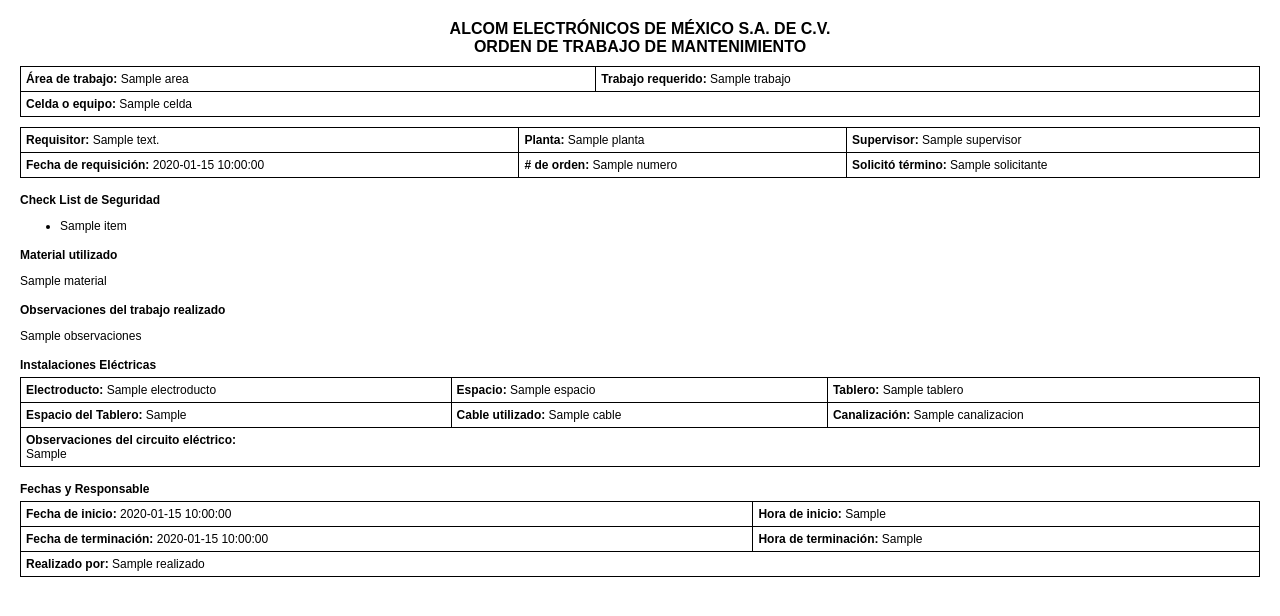
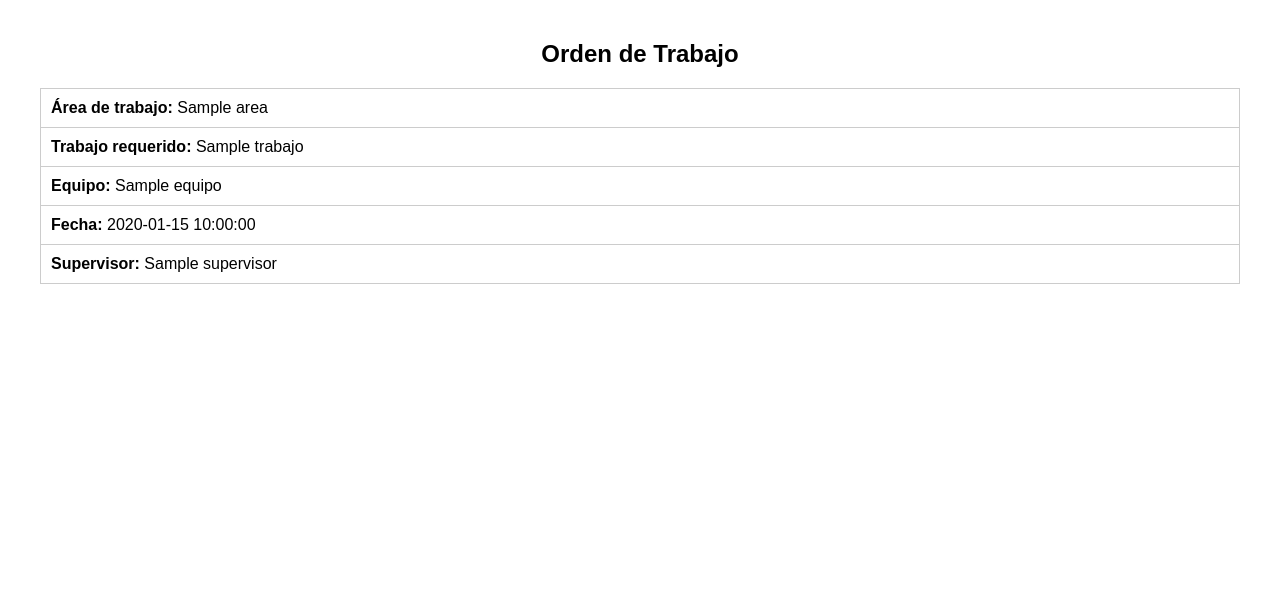
Before and after one commit to tenorio3g/Ordenes, a Flask app: template templates/pdf_template.html in a window 1280 px wide. Shown: the top 616 px of the page. Run offline with Flask 3, Linux system fonts and the light colour scheme; the template is opened without the code that fills it: most values are stand-ins (such as "Sample title", 1, 10 or a date in 2020).

Commit message:
Update pdf_template.html

```diff
--- a/templates/pdf_template.html
+++ b/templates/pdf_template.html
@@ -2,108 +2,22 @@
 <html lang="es">
 <head>
   <meta charset="UTF-8">
-  <title>Orden de Trabajo - PDF</title>
+  <title>Orden de Trabajo PDF</title>
   <style>
-    body {
-      font-family: Arial, sans-serif;
-      font-size: 12px;
-      margin: 20px;
-    }
-    .titulo {
-      text-align: center;
-      font-weight: bold;
-      font-size: 16px;
-      margin-bottom: 10px;
-    }
-    table {
-      width: 100%;
-      border-collapse: collapse;
-      margin-bottom: 10px;
-    }
-    td, th {
-      border: 1px solid #000;
-      padding: 5px;
-      vertical-align: top;
-    }
-    .seccion {
-      margin-top: 15px;
-      margin-bottom: 5px;
-      font-weight: bold;
-    }
+    body { font-family: Arial, sans-serif; margin: 40px; }
+    h2 { text-align: center; }
+    table { width: 100%; margin-top: 20px; border-collapse: collapse; }
+    td { padding: 10px; border: 1px solid #ccc; }
   </style>
 </head>
 <body>
-  <div class="titulo">
-    ALCOM ELECTRÓNICOS DE MÉXICO S.A. DE C.V.<br>
-    ORDEN DE TRABAJO DE MANTENIMIENTO
-  </div>
-
+  <h2>Orden de Trabajo</h2>
   <table>
-    <tr>
-      <td><strong>Área de trabajo:</strong> {{ orden.area }}</td>
-      <td><strong>Trabajo requerido:</strong> {{ orden.trabajo }}</td>
-    </tr>
-    <tr>
-      <td colspan="2"><strong>Celda o equipo:</strong> {{ orden.celda }}</td>
-    </tr>
-  </table>
-
-  <table>
-    <tr>
-      <td><strong>Requisitor:</strong> {{ orden.requisitor }}</td>
-      <td><strong>Planta:</strong> {{ orden.planta }}</td>
-      <td><strong>Supervisor:</strong> {{ orden.supervisor }}</td>
-    </tr>
-    <tr>
-      <td><strong>Fecha de requisición:</strong> {{ orden.fecha }}</td>
-      <td><strong># de orden:</strong> {{ orden.numero }}</td>
-      <td><strong>Solicitó término:</strong> {{ orden.solicitante }}</td>
-    </tr>
-  </table>
-
-  <div class="seccion">Check List de Seguridad</div>
-  <ul>
-    {% for item in orden.checklist %}
-      <li>{{ item }}</li>
-    {% endfor %}
-  </ul>
-
-  <div class="seccion">Material utilizado</div>
-  <p>{{ orden.material }}</p>
-
-  <div class="seccion">Observaciones del trabajo realizado</div>
-  <p>{{ orden.observaciones }}</p>
-
-  <div class="seccion">Instalaciones Eléctricas</div>
-  <table>
-    <tr>
-      <td><strong>Electroducto:</strong> {{ orden.electroducto }}</td>
-      <td><strong>Espacio:</strong> {{ orden.espacio }}</td>
-      <td><strong>Tablero:</strong> {{ orden.tablero }}</td>
-    </tr>
-    <tr>
-      <td><strong>Espacio del Tablero:</strong> {{ orden.espacio_tab }}</td>
-      <td><strong>Cable utilizado:</strong> {{ orden.cable }}</td>
-      <td><strong>Canalización:</strong> {{ orden.canalizacion }}</td>
-    </tr>
-    <tr>
-      <td colspan="3"><strong>Observaciones del circuito eléctrico:</strong><br>{{ orden.obs_electrico }}</td>
-    </tr>
-  </table>
-
-  <div class="seccion">Fechas y Responsable</div>
-  <table>
-    <tr>
-      <td><strong>Fecha de inicio:</strong> {{ orden.fecha_inicio }}</td>
-      <td><strong>Hora de inicio:</strong> {{ orden.hora_inicio }}</td>
-    </tr>
-    <tr>
-      <td><strong>Fecha de terminación:</strong> {{ orden.fecha_fin }}</td>
-      <td><strong>Hora de terminación:</strong> {{ orden.hora_fin }}</td>
-    </tr>
-    <tr>
-      <td colspan="2"><strong>Realizado por:</strong> {{ orden.realizado }}</td>
-    </tr>
+    <tr><td><strong>Área de trabajo:</strong> {{ orden.area }}</td></tr>
+    <tr><td><strong>Trabajo requerido:</strong> {{ orden.trabajo }}</td></tr>
+    <tr><td><strong>Equipo:</strong> {{ orden.equipo }}</td></tr>
+    <tr><td><strong>Fecha:</strong> {{ orden.fecha }}</td></tr>
+    <tr><td><strong>Supervisor:</strong> {{ orden.supervisor }}</td></tr>
   </table>
 </body>
 </html>
```
